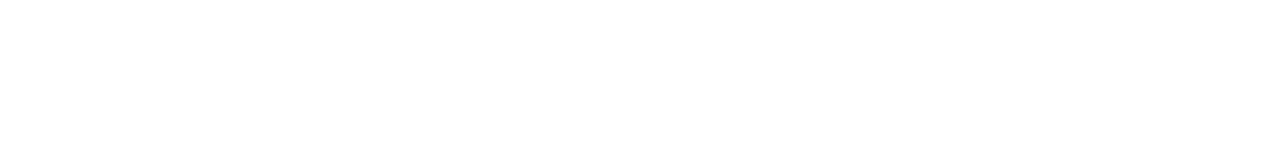
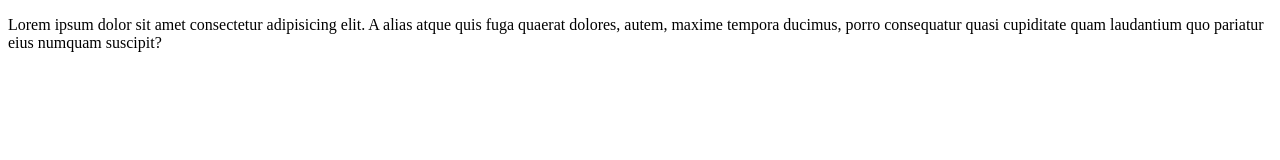
Before and after one commit to ZorianaHavel/Git_test, a plain HTML site: page index.html in a window 1280 px wide. Drawn offline with Linux system fonts and the light colour scheme.

Commit message:
added text

```diff
--- a/index.html
+++ b/index.html
@@ -8,7 +8,9 @@
 </head>
 <body>
     <header></header>
-    <main></main>
+    <main>
+        <p> Lorem ipsum dolor sit amet consectetur adipisicing elit. A alias atque quis fuga quaerat dolores, autem, maxime tempora ducimus, porro consequatur quasi cupiditate quam laudantium quo pariatur eius numquam suscipit?</p>
+    </main>
     <footer></footer>
 </body>
 </html>
```
